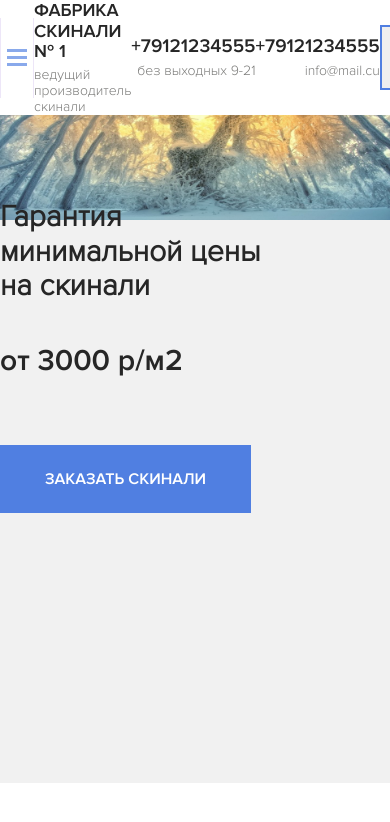
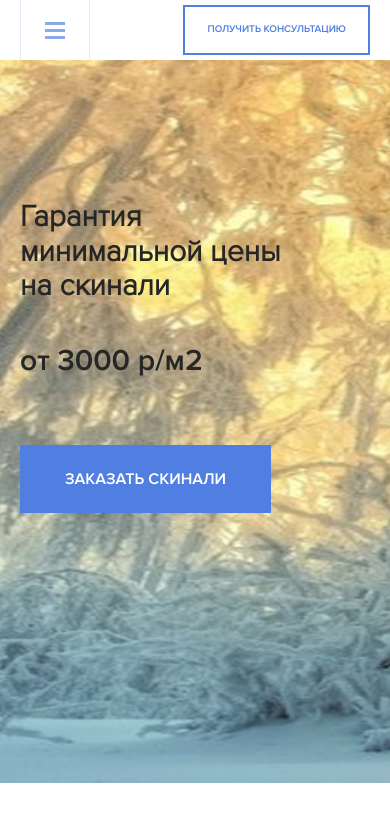
Before and after one commit to Nikolka-net/skinali, a plain HTML site: page index.html in a window 390 px wide. Drawn offline with Linux system fonts and the light colour scheme; a script that the page names is missing.

Commit message:
Адаптив для главного экрана

```diff
--- a/less/_grid.less
+++ b/less/_grid.less
@@ -7,3 +7,22 @@
 	max-width: 1170px;
 	margin: auto;
 }
+
+@media (max-width: 1199px) {
+	.container {
+		max-width: 960px;
+	}
+}
+
+@media (max-width: 991px) {
+	.container {
+		max-width: 750px;
+	}
+}
+
+@media (max-width: 768px) {
+	.container {
+		max-width: 100%;
+		padding: 0 20px;
+	}
+}
--- a/less/_interface.less
+++ b/less/_interface.less
@@ -10,6 +10,7 @@ body {
 	font-size: 12px;
 	.bold;
 	color: @primary;
+	background-color: #ffffff;
 }
 
 .button {
@@ -20,3 +21,9 @@ body {
 	color: #ffffff;
 	.bold;
 }
+
+@media (max-width: 576px) {
+	.button-o {
+		font-size: 10px;
+	}
+}
--- a/less/blocks/_hero.less
+++ b/less/blocks/_hero.less
@@ -15,6 +15,11 @@
 		font-size: 30px;
 		.bold;
 	}
+}
 
-
+@media (max-width: 991px) {
+	.hero {
+		background-size: cover;
+		background-position: top left 30%;
+	}
 }
--- a/less/blocks/_navbar.less
+++ b/less/blocks/_navbar.less
@@ -9,7 +9,6 @@
 	&-wrap {
 		display: flex;
 		align-items: center;
-		min-height: 80px;
 		justify-content: space-between;
 	}
 
@@ -46,7 +45,7 @@
 	background-color: @primary;
 	color: #ffffff;
 	transition-duration: 1s;
-	transform: translateY(-100%);
+	transform: translateY(-200%);
 
 	/*&_active {
 	transform: translateY(0);
@@ -102,3 +101,35 @@
 		color: @text-color-light;
 	}
 }
+
+@media (max-width: 991px) {
+	.navbar {
+
+		&_mobile,
+		&_landline {
+			display: none;
+		}
+	}
+}
+
+@media (max-width: 576px) {
+	.logo {
+		display: none;
+	}
+
+	.menu {
+		top: 60px;
+
+		&-button {
+			height: 60px;
+		}
+
+		&_nav {
+			flex-direction: column;
+		}
+
+		&_link {
+			margin-bottom: 20px;
+		}
+	}
+}
```
Also changed, not shown: index.html (+1 -1 lines), css/style.css, less/_grid.css (added), 1 other file.
